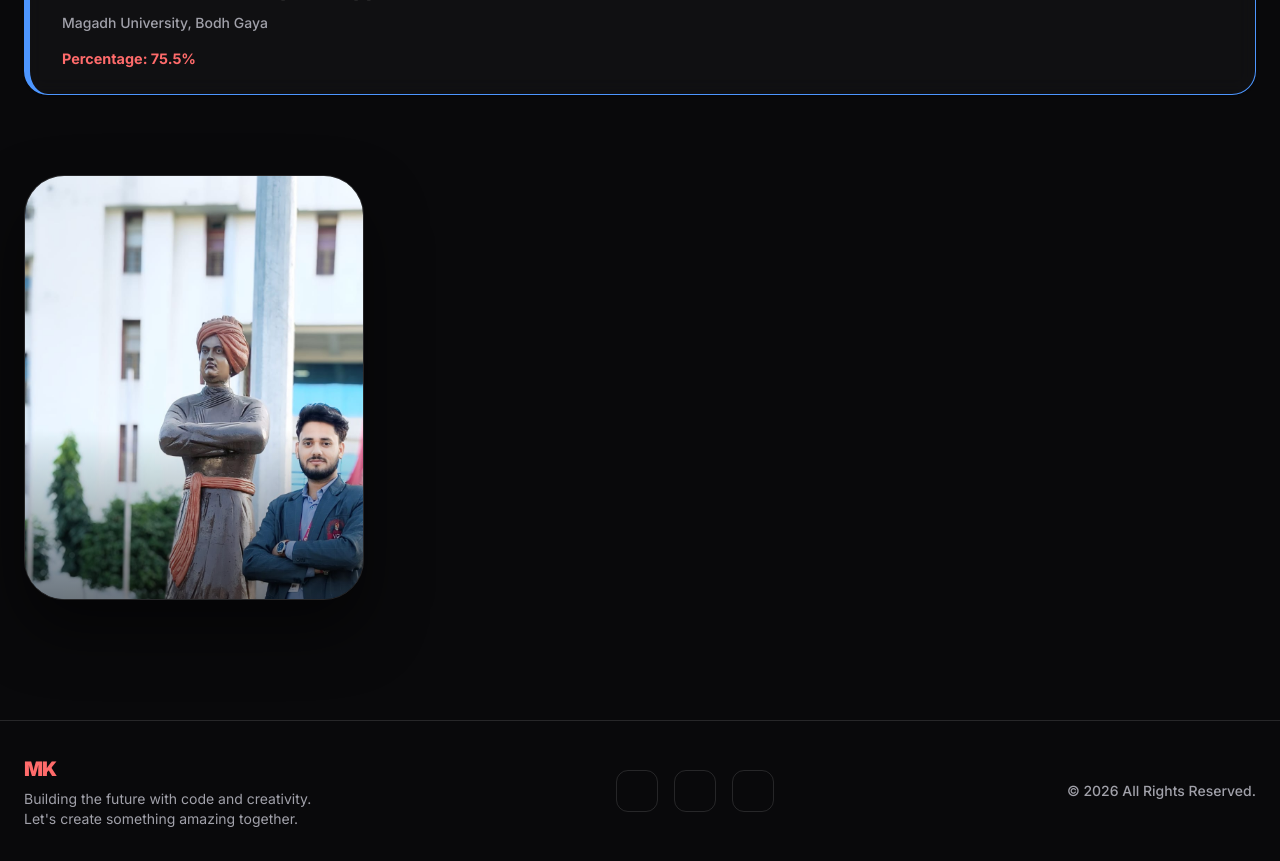
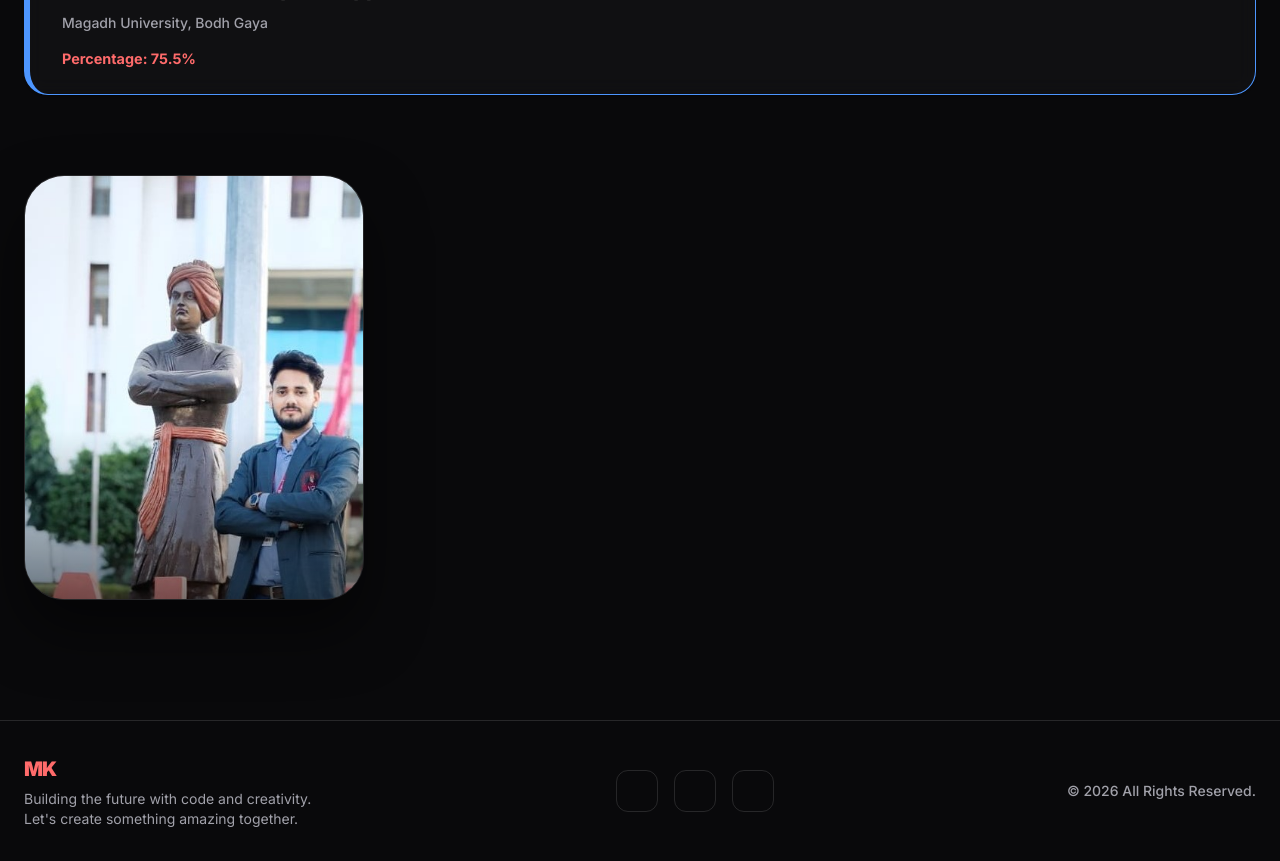
Before and after one commit to manish-9939/portfolio, a React (Vite) app: page /about in a window 1280 px wide. Shown: the part 840-1701 px from the top of the page. Built offline with nearby package versions, Linux system fonts and the light colour scheme; some icons are missing.

Commit message:
UI: Updated image rendering to support user's manual crop and reset positioning

```diff
--- a/src/components/About.jsx
+++ b/src/components/About.jsx
@@ -141,8 +141,7 @@ const About = () => {
                                         width: '100%',
                                         height: '100%',
                                         objectFit: 'cover',
-                                        objectPosition: 'center 10%',
-                                        transform: 'scale(1.25)'
+                                        objectPosition: 'center'
                                     }}
                                 />
                             </Box>
--- a/src/components/Hero.jsx
+++ b/src/components/Hero.jsx
@@ -213,8 +213,7 @@ const Hero = () => {
                             height: '100%',
                             borderRadius: 0,
                             '& img': {
-                                objectPosition: 'center 8%',
-                                transform: 'scale(1.25)',
+                                objectPosition: 'center',
                                 filter: 'contrast(1.05) brightness(1.05)'
                             }
                         }}
```
Also changed, not shown: public/img.jpeg.
